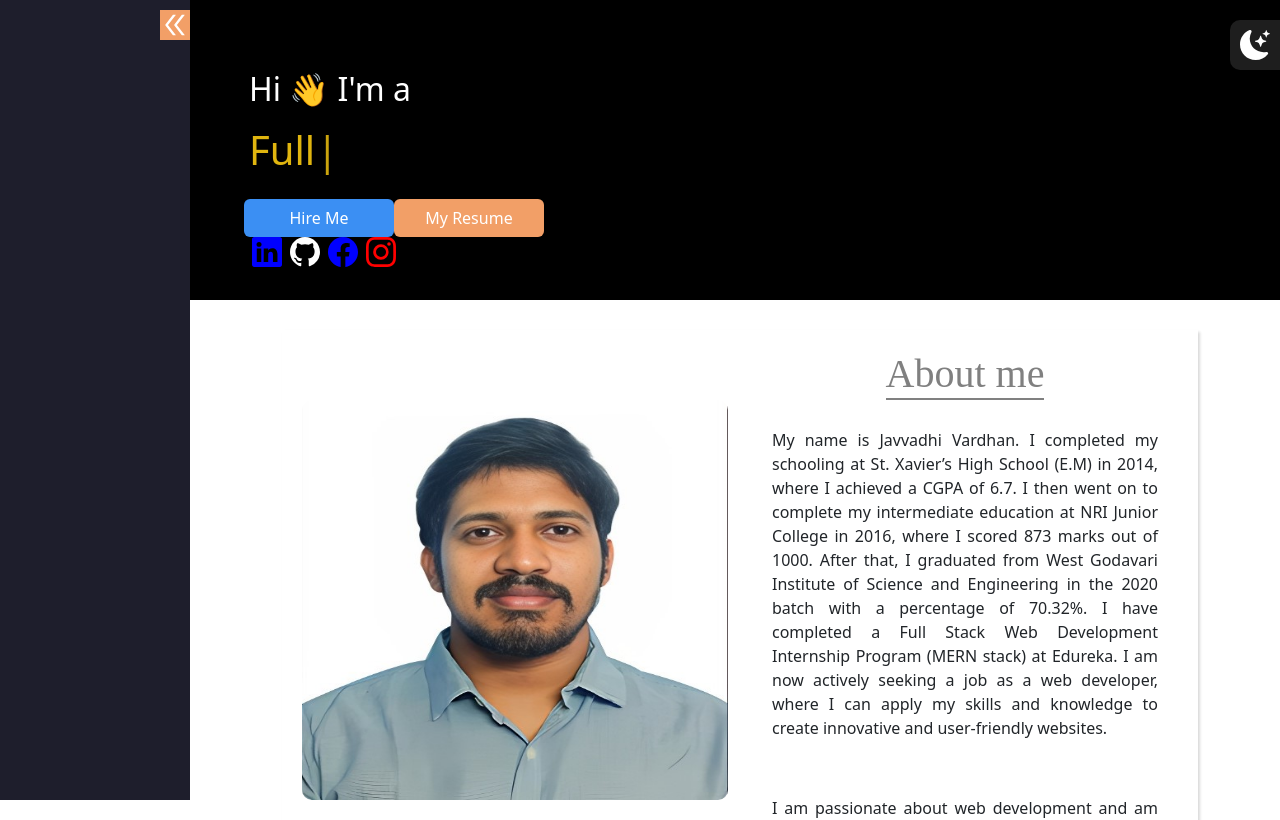
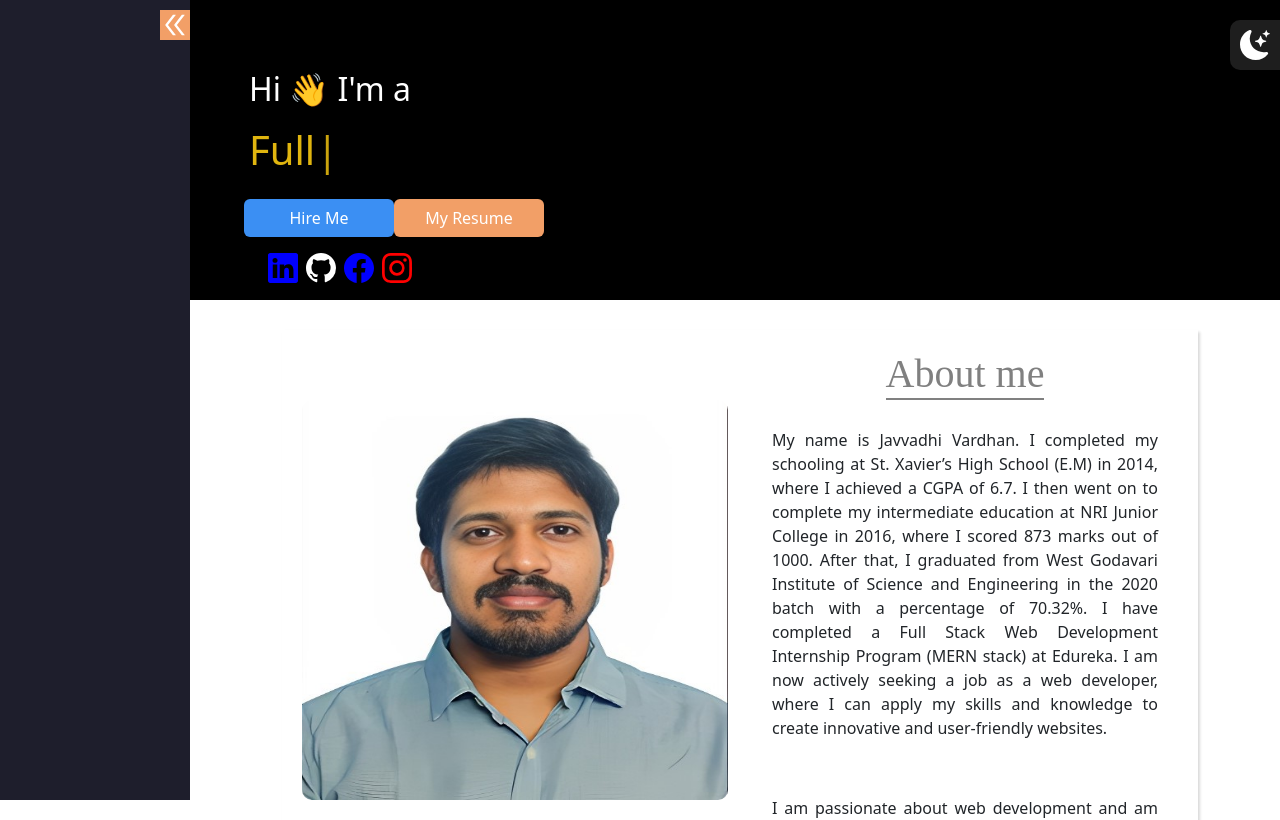
Before and after one commit to vardhanjavvadhi/my-portfolio, a React (Create React App) app: page / in a window 1280 px wide. Shown: the top 820 px of the page. Built offline with nearby package versions, Linux system fonts and the light colour scheme.

Commit message:
Update Home.jsx

```diff
--- a/src/pages/Home/Home.jsx
+++ b/src/pages/Home/Home.jsx
@@ -58,7 +58,7 @@ const Home = () => {
             </div>
           </Fade>
             <fade>
-            <div>
+            <div className="p-3">
             <a href="https://www.linkedin.com/in/javvadhi-vardhan-89523a264/" target="_blank" rel="noopener noreferrer">
           <BsLinkedin color="blue" size={30} className="ms-2" />
         </a>
```
